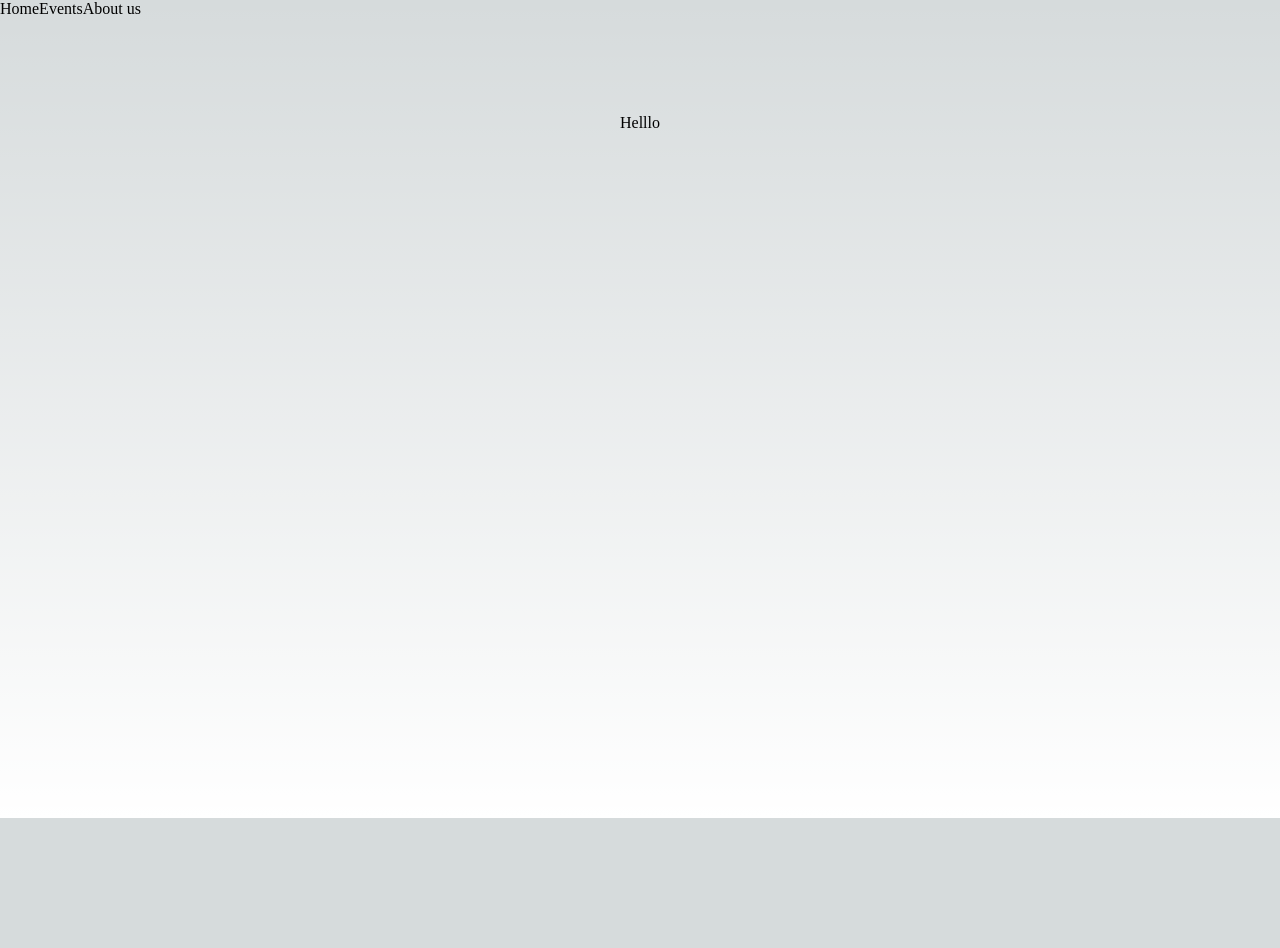
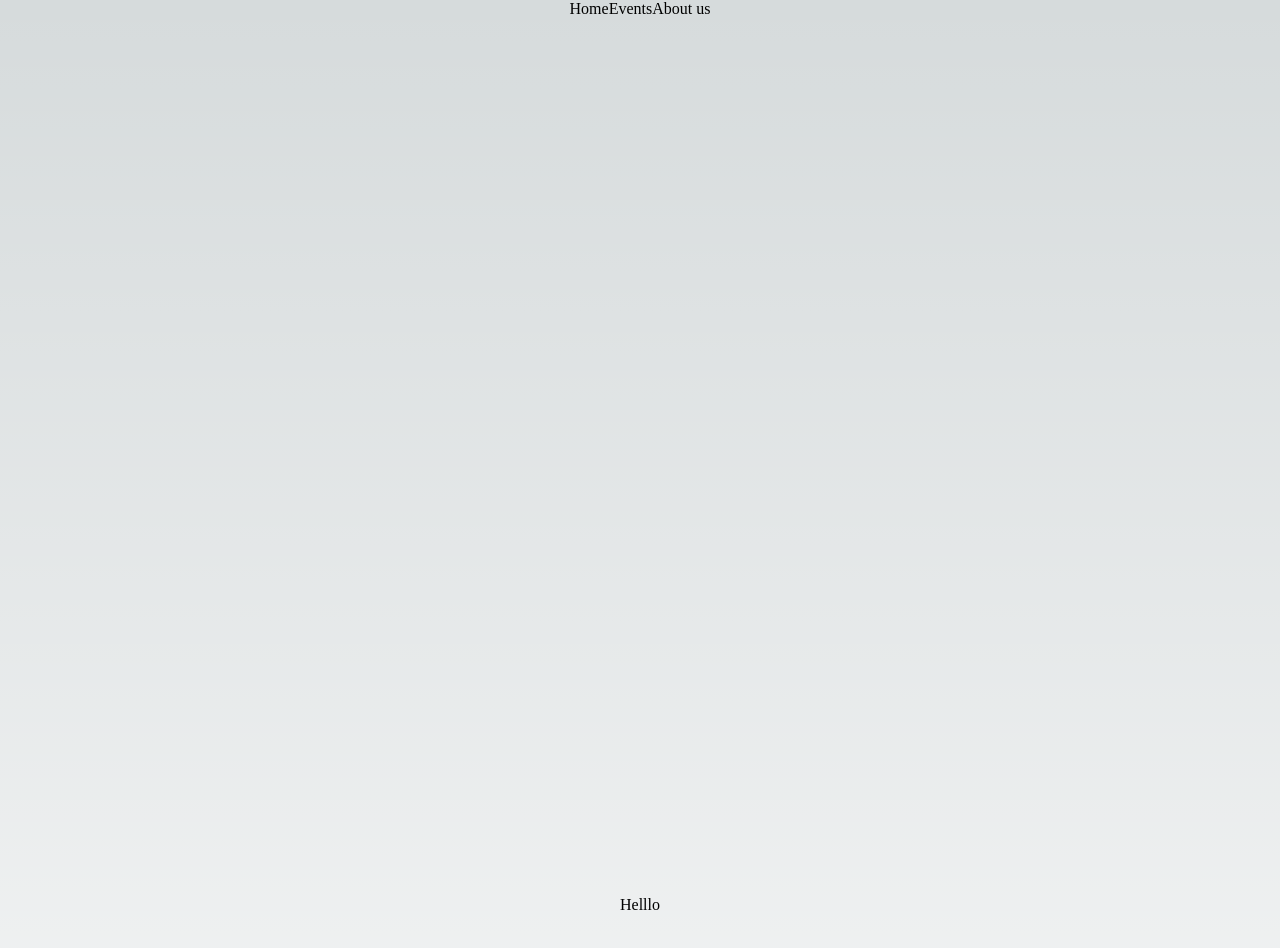
Before and after one commit to cecililu/NextJS_EventApp, a Next.js app: page / in a window 1280 px wide. Shown: the top 948 px of the page. Before the commit the page ends 818 px from the top, so only its background shows below. Built offline with nearby package versions, Linux system fonts and the light colour scheme.

Commit message:
adding styling to nav

```diff
--- a/pages/index.tsx
+++ b/pages/index.tsx
@@ -14,13 +14,13 @@ export default function Home() {
         <meta name="viewport" content="width=device-width, initial-scale=1" />
         <link rel="icon" href="/favicon.ico" />
       </Head>
-      <header>
+      <header className={styles.nav}>
         <nav>
           <img/>
           <a href='/'>Home</a>
           <a href='event'>Events</a>
 
-          <a href=''>About us</a>
+          <a href='/aboutus'>About us</a>
         </nav>
       </header>
       <main className={styles.main}>
--- a/styles/Home.module.css
+++ b/styles/Home.module.css
@@ -6,7 +6,13 @@
   padding: 6rem;
   min-height: 100vh;
 }
-
+.nav {
+  display: flex;
+  flex-direction: column;
+  justify-content: space-between;
+  align-items: center;
+  min-height: 100vh;
+}
 .description {
   display: inherit;
   justify-content: inherit;
```
